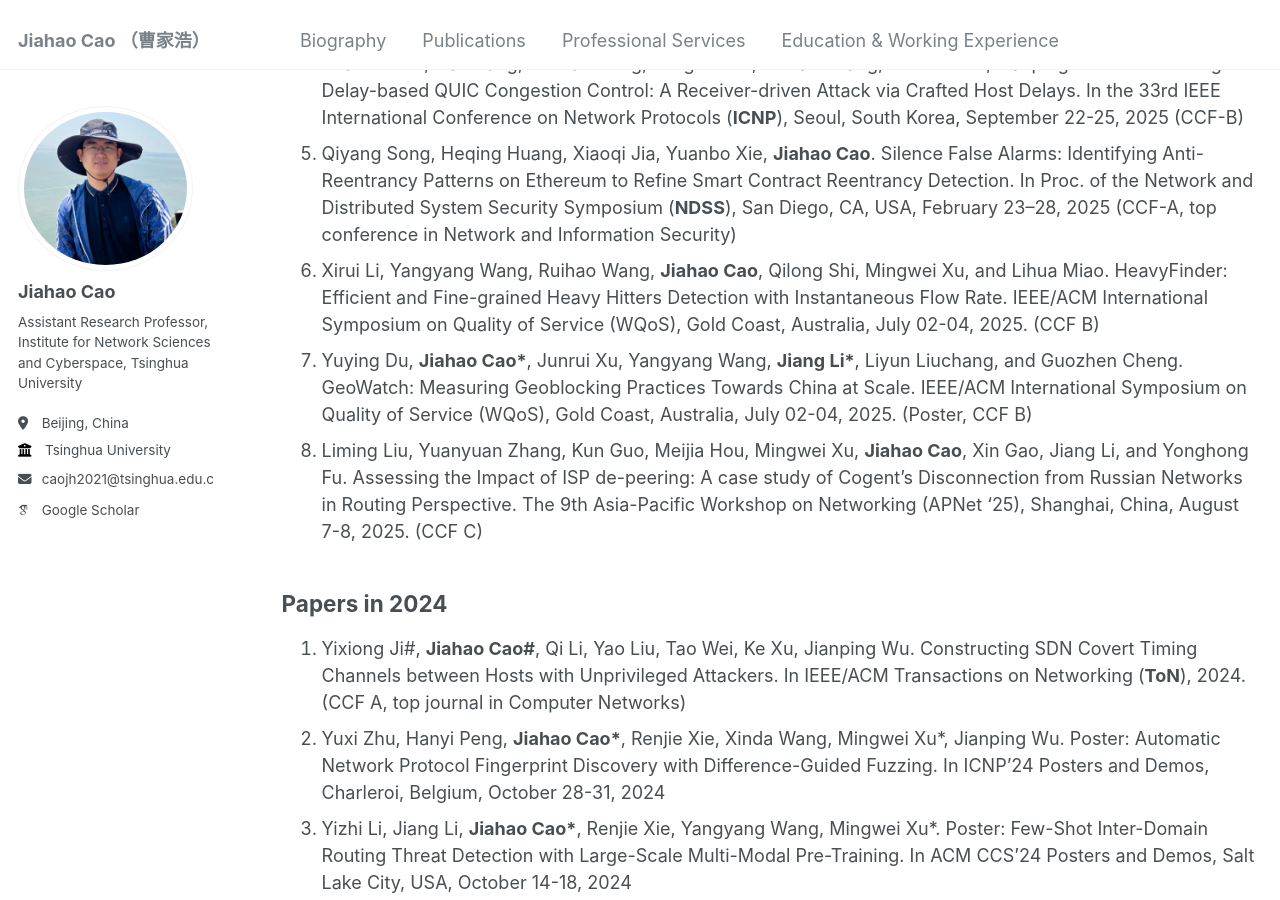
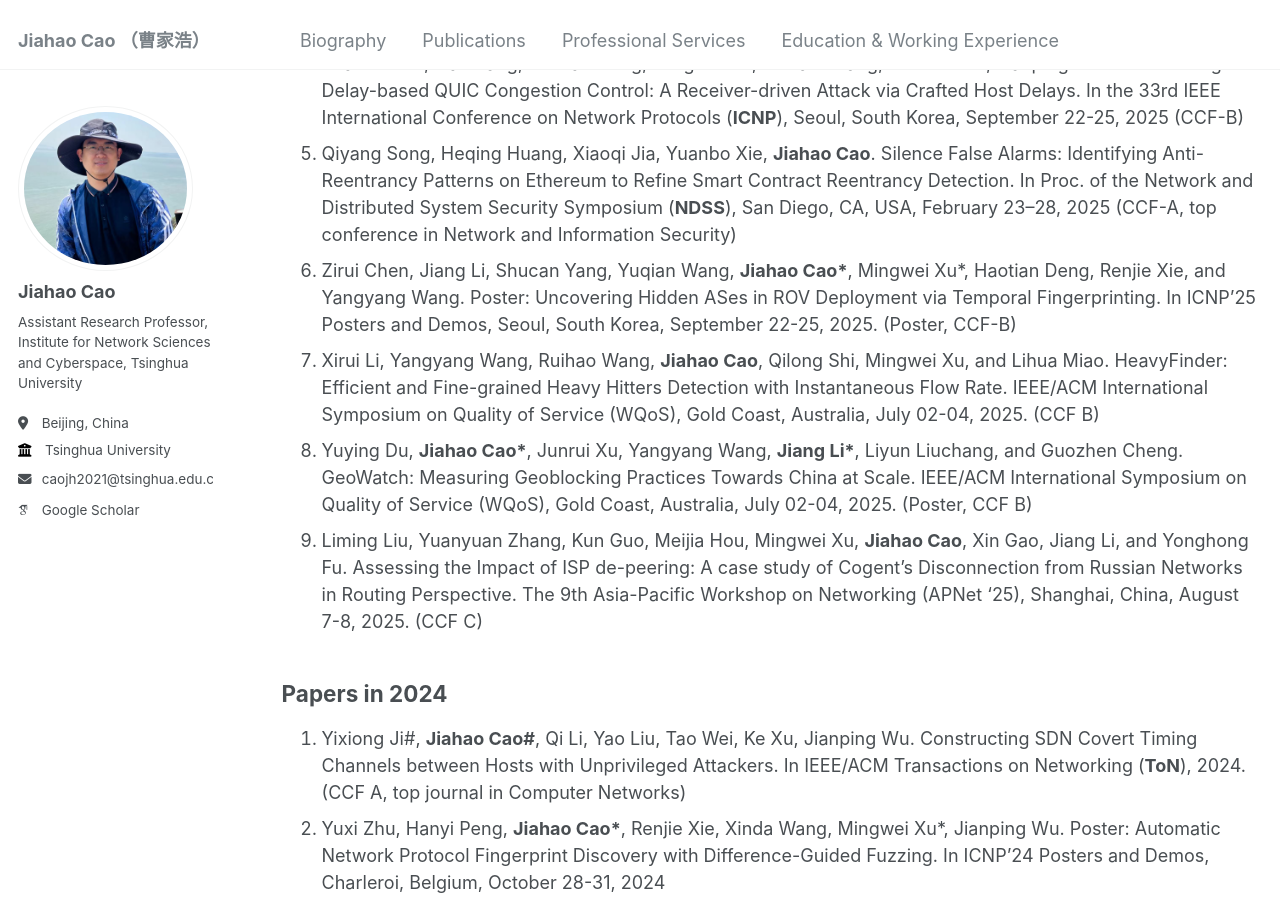
Before and after one commit to caojh15/caojh15.github.io, a Jekyll site: the page built from _pages/publications.md, in a window 1280 px wide and 900 px high, scrolled down 2118 px. Built offline with Jekyll 4.4.1, drawn with Linux system fonts in a browser that asks for light colours; some web fonts are replaced.

Commit message:
Update publications.md

```diff
--- a/_pages/publications.md
+++ b/_pages/publications.md
@@ -28,9 +28,10 @@ Structural Awareness. In SIGCOMM Posters and Demos, Coimbra, Portugal, September
 3. Xuejiao Luo, Pengcheng Wei, Wenyin Liu*, **Jiahao Cao\***, Jiang Li, and Binbin Chen. GM-BFD: A Generalizable Multi-view Framework for Botnet Flow Detection. IEEE International Conference on Computer Communications (**INFOCOM**), London, United Kingdom, May 19-22, 2025. (CCF A, top conference in Computer Networks)
 4. Shaorui Ren, Jia Zhang, Enhuan Dong, Mingwei Xu, Yixuan Zhang, **Jiahao Cao**, Jianping Wu. Undermining Delay-based QUIC Congestion Control: A Receiver-driven Attack via Crafted Host Delays. In the 33rd IEEE International Conference on Network Protocols (**ICNP**), Seoul, South Korea, September 22-25, 2025 (CCF-B)
 5. Qiyang Song, Heqing Huang, Xiaoqi Jia, Yuanbo Xie, **Jiahao Cao**. Silence False Alarms: Identifying Anti-Reentrancy Patterns on Ethereum to Refine Smart Contract Reentrancy Detection. In Proc. of the Network and Distributed System Security Symposium  (**NDSS**), San Diego, CA, USA, February 23–28, 2025 (CCF-A, top conference in Network and Information Security)
-6. Xirui Li, Yangyang Wang, Ruihao Wang, **Jiahao Cao**, Qilong Shi, Mingwei Xu, and Lihua Miao. HeavyFinder: Efficient and Fine-grained Heavy Hitters Detection with Instantaneous Flow Rate. IEEE/ACM International Symposium on Quality of Service (WQoS), Gold Coast, Australia, July 02-04, 2025. (CCF B)
-7. Yuying Du, **Jiahao Cao\***, Junrui Xu, Yangyang Wang, **Jiang Li\***, Liyun Liuchang, and Guozhen Cheng. GeoWatch: Measuring Geoblocking Practices Towards China at Scale. IEEE/ACM International Symposium on Quality of Service (WQoS), Gold Coast, Australia, July 02-04, 2025. (Poster, CCF B)
-8. Liming Liu, Yuanyuan Zhang, Kun Guo, Meijia Hou, Mingwei Xu, **Jiahao Cao**, Xin Gao, Jiang Li, and Yonghong Fu. Assessing the Impact of ISP de-peering: A case study of Cogent’s Disconnection from Russian Networks in Routing Perspective. The 9th Asia-Pacific Workshop on Networking (APNet '25), Shanghai, China, August 7-8, 2025. (CCF C)
+6. Zirui Chen, Jiang Li, Shucan Yang, Yuqian Wang, **Jiahao Cao\***, Mingwei Xu*, Haotian Deng, Renjie Xie, and Yangyang Wang. Poster: Uncovering Hidden ASes in ROV Deployment via Temporal Fingerprinting. In ICNP'25 Posters and Demos, Seoul, South Korea, September 22-25, 2025. (Poster, CCF-B)
+7. Xirui Li, Yangyang Wang, Ruihao Wang, **Jiahao Cao**, Qilong Shi, Mingwei Xu, and Lihua Miao. HeavyFinder: Efficient and Fine-grained Heavy Hitters Detection with Instantaneous Flow Rate. IEEE/ACM International Symposium on Quality of Service (WQoS), Gold Coast, Australia, July 02-04, 2025. (CCF B)
+8. Yuying Du, **Jiahao Cao\***, Junrui Xu, Yangyang Wang, **Jiang Li\***, Liyun Liuchang, and Guozhen Cheng. GeoWatch: Measuring Geoblocking Practices Towards China at Scale. IEEE/ACM International Symposium on Quality of Service (WQoS), Gold Coast, Australia, July 02-04, 2025. (Poster, CCF B)
+9. Liming Liu, Yuanyuan Zhang, Kun Guo, Meijia Hou, Mingwei Xu, **Jiahao Cao**, Xin Gao, Jiang Li, and Yonghong Fu. Assessing the Impact of ISP de-peering: A case study of Cogent’s Disconnection from Russian Networks in Routing Perspective. The 9th Asia-Pacific Workshop on Networking (APNet '25), Shanghai, China, August 7-8, 2025. (CCF C)
 
 ## Papers in 2024
 1. Yixiong Ji#, **Jiahao Cao\#**, Qi Li, Yao Liu, Tao Wei, Ke Xu, Jianping Wu. Constructing SDN Covert Timing Channels between Hosts with Unprivileged Attackers. In IEEE/ACM Transactions on Networking (**ToN**), 2024. (CCF A,  top journal in Computer Networks)
```
